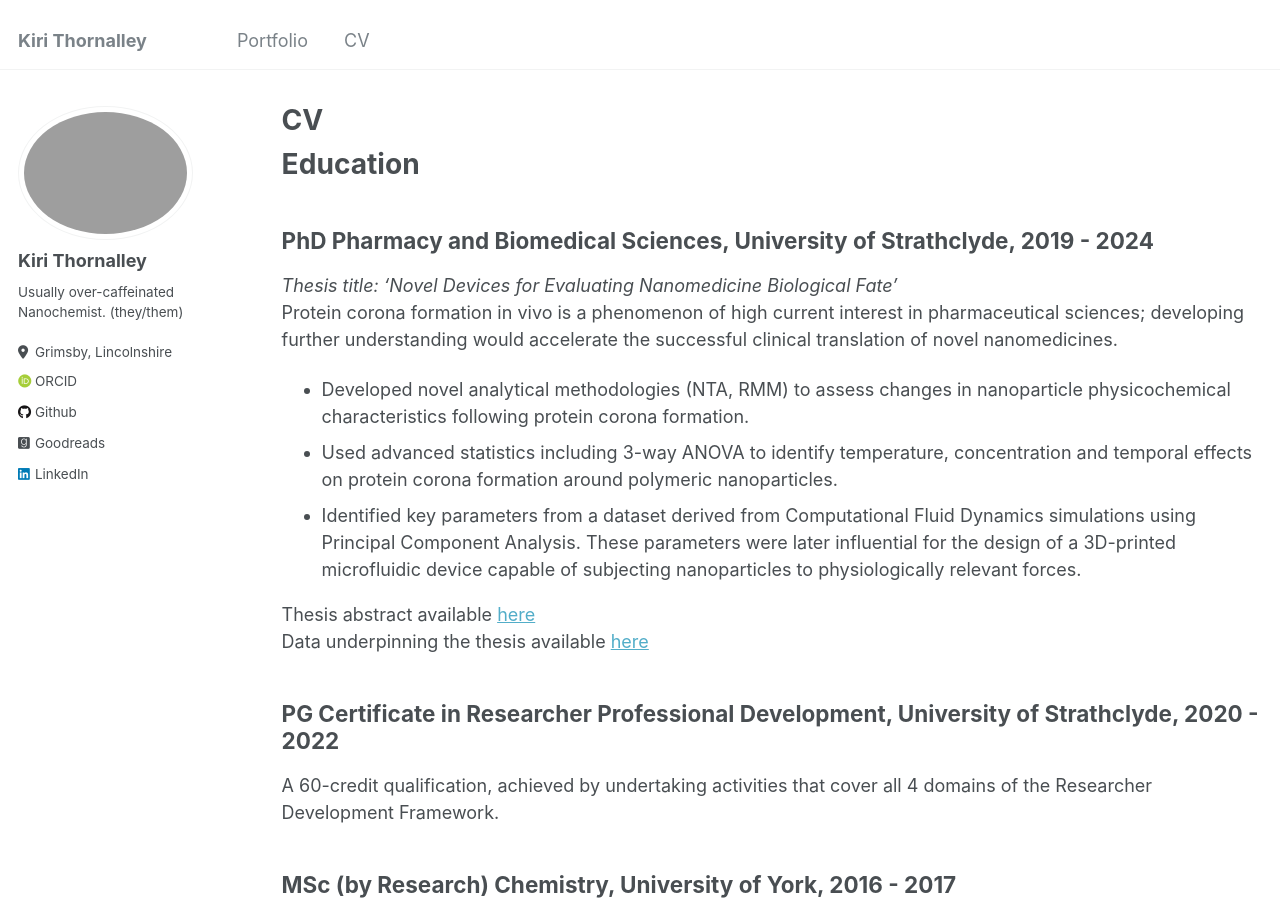
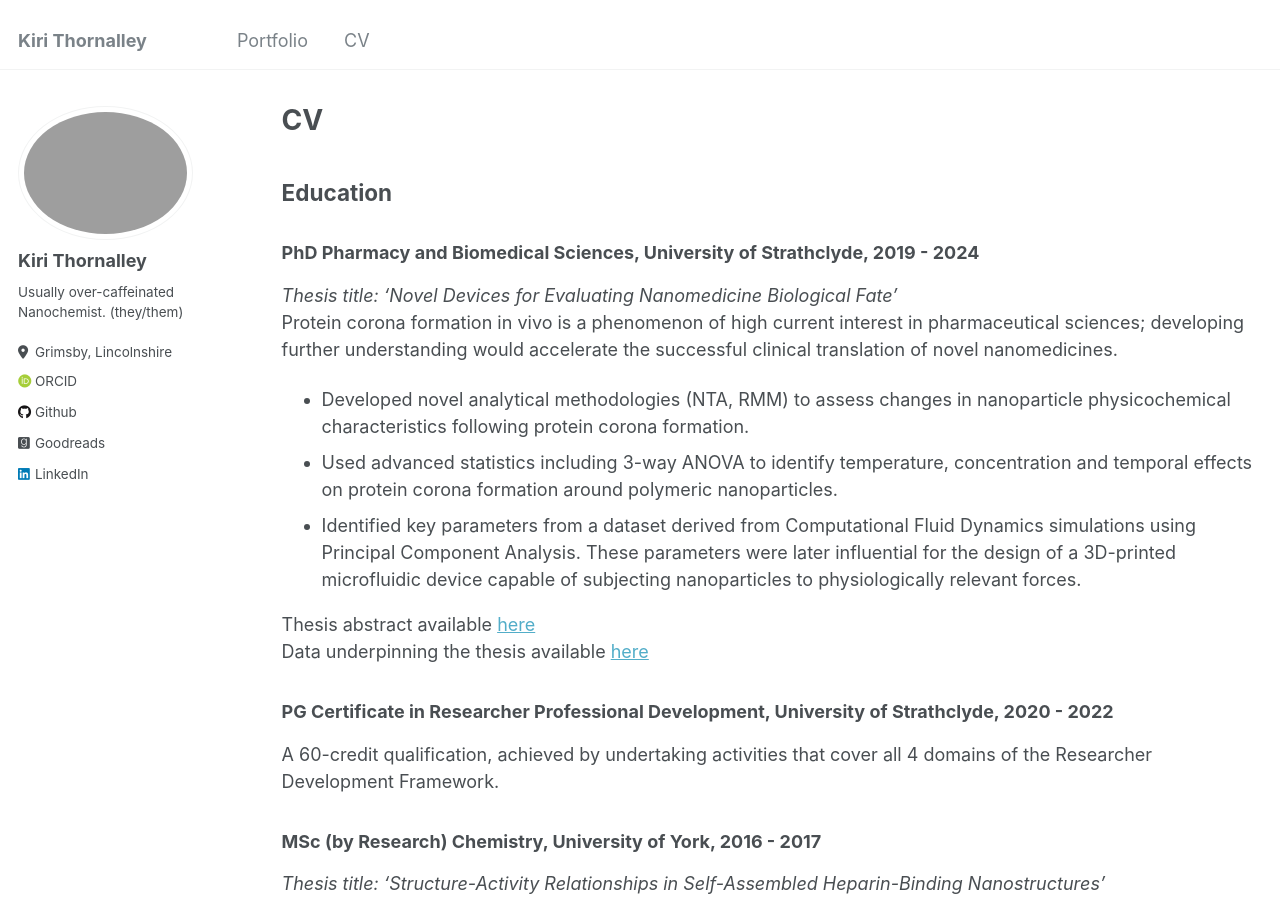
Before and after one commit to kiri-thornalley/kiri-thornalley.github.io, a Jekyll site: the page built from _pages/cv.md, in a window 1280 px wide and 900 px high. Built offline with Jekyll 4.4.1, drawn with Linux system fonts in a browser that asks for light colours; some web fonts are replaced.

Commit message:
formatting

```diff
--- a/_pages/cv.md
+++ b/_pages/cv.md
@@ -9,8 +9,8 @@ redirect_from:
 
 {% include base_path %}
 
-# Education #
-## PhD Pharmacy and Biomedical Sciences, University of Strathclyde, 2019 - 2024 ##
+## Education #
+### PhD Pharmacy and Biomedical Sciences, University of Strathclyde, 2019 - 2024 ##
 _Thesis title: 'Novel Devices for Evaluating Nanomedicine Biological Fate’_ <br/>
 Protein corona formation in vivo is a phenomenon of high current interest in pharmaceutical sciences; developing further understanding would accelerate the successful clinical translation of novel nanomedicines.
   *	Developed novel analytical methodologies (NTA, RMM) to assess changes in nanoparticle physicochemical characteristics following protein corona formation. <br/>
@@ -20,22 +20,22 @@ Protein corona formation in vivo is a phenomenon of high current interest in pha
 Thesis abstract available [here](/phd-abstract/) <br/>
 Data underpinning the thesis available [here](https://doi.org/10.15129/0c656eea-2d11-4e79-abed-d792195f90fc)
 
-## PG Certificate in Researcher Professional Development, University of Strathclyde, 2020 - 2022 <br/> ##
+### PG Certificate in Researcher Professional Development, University of Strathclyde, 2020 - 2022 <br/> ##
   A 60-credit qualification, achieved by undertaking activities that cover all 4 domains of the Researcher Development Framework.
 
-## MSc (by Research) Chemistry, University of York, 2016 - 2017 ##
+### MSc (by Research) Chemistry, University of York, 2016 - 2017 ##
 _Thesis title: ‘Structure-Activity Relationships in Self-Assembled Heparin-Binding Nanostructures’_
  * Synthesised a family of palmitic acid-based self-assembling lipopeptides. Confirmed their identity via a number of analytical methods including Mass Spectrometry, NMR and IR Spectroscopy. <br/>
   * Studied their self-assembly and binding of DNA and heparin sulfate using competition assays, Transmission Electron Microscopy and Circular Dichroism. <br/>
 
 Thesis available [here](https://etheses.whiterose.ac.uk/20048/)
 
-## BSc (hons) Chemistry, University of Sheffield, 2012 - 2016 ##
+### BSc (hons) Chemistry, University of Sheffield, 2012 - 2016 ##
 * Modules covered Inorganic, Organic and Physical Chemistry, with a specific focus on polymer and colloid chemistry. <br/>
 * First year modules included 40 credits of classes in German through the Modern Languages Teaching Centre at the University of Sheffield. These included a peer tandem module and a self directed research module which culminated in a 1500 word essay in German discussing whether the chemist Fritz Haber could be considered to be "evil" due to the role he played within the development of chemical weapons, and subsequent use of Zyklon B during WWII. <br/>
 * Final year included a 3000-word Literature Review on “Magnetic Particle Imaging and the many uses of Superparamagnetic Iron Oxide Nanoparticles (SPIONs) in Medicine”, and a group laboratory project exploring the effects of using air plasmas to alter the wettability of various polymer surfaces. <br/>
 
-# Teaching And Supervisory Experience #
+## Teaching And Supervisory Experience #
 
   <ul>{% for post in site.teaching reversed %}
     {% include archive-single-cv.html %}
@@ -43,7 +43,7 @@ Thesis available [here](https://etheses.whiterose.ac.uk/20048/)
 
 
 
-# Skills #
+## Skills #
 Technical Skills
 * A wide range of analytical skills including:
   * DLS – measuring particle size
@@ -72,63 +72,59 @@ Soft Skills
 * Leadership skills
 * Networking skills
 
-# Publications #
+## Publications #
 
   <ul>{% for post in site.publications reversed %}
     {% include archive-single-cv.html %}
   {% endfor %}</ul>
 
-# Prizes and Awards #
-## #RSC Poster, Online (via Twitter),	03/2020 ##
+## Prizes and Awards #
+### #RSC Poster, Online (via Twitter),	03/2020 ##
 Runner-up in the Nanoscience category. One of 24 winners out of nearly 800 entries.
 
-## RSC Organic Division North East Regional Meeting, Durham University,	03/2017 ##
+### RSC Organic Division North East Regional Meeting, Durham University,	03/2017 ##
 Won Networking prize.
 
-# Talks and Poster Presentations #
+## Talks and Poster Presentations #
 
   <ul>{% for post in site.talks reversed %}
     {% include archive-single-talk-cv.html  %}
   {% endfor %}</ul>
 
 
-# Outreach, Widening Participation and Public Engagement #
-## Sense about Science, Participant, 09/2022 ##
+## Outreach, Widening Participation and Public Engagement #
+### Sense about Science, Participant, 09/2022 ##
 An interactive workshop on communicating with the media, designing effective public engagement and how early career researchers can influence science policy.
 
-## The STEM Village, Organisation committee/session chair,  08/2020 ##
+### The STEM Village, Organisation committee/session chair,  08/2020 ##
 Organised a two-day virtual conference to showcase the work of a wide variety of LGBTQ+ researchers within STEM from across the globe. Particular emphasis was placed on showcasing LGBTQ+ POC researchers. <br/>
 Approximately 700 viewers attended at least part of the talks included within the symposium. Learnt to use both open-source video editing software as well as YouTube Studio in order to add accurate captions to videos to enable accessibility of recorded talks for symposium participants.
 
-## I’m A Scientist (So stay at home!),	Participant,  05/2020 – 07/2020 ##
+### I’m A Scientist (So stay at home!),	Participant,  05/2020 – 07/2020 ##
 Active participant in both Chemistry and Summer Zones. By the end of July, I had completed over 30 hours of webchats with a wide variety of groups aged 7 – 18.
 
-## West of Scotland Hub, STEM Ambassador, 01/2020 – 01/2023 ##
+### West of Scotland Hub, STEM Ambassador, 01/2020 – 01/2023 ##
 STEM Ambassadors are PVG-checked volunteers who freely give up their time to bring science to life for a wide range of in and out of school groups.
 
-# Membership of Professional Societies #
+## Membership of Professional Societies #
 Royal Society of Chemistry (AMRSC) <br/>
 British Society of Nanomedicine <br/>
 UK and Ireland Controlled Release Society <br/>
 Academy of Pharmaceutical Sciences <br/>
 
 
-# Employment Experience #
+## Employment Experience #
 ### Graduate Teaching Assistant,	University of Strathclyde,	01/2020 – 08/2023
-* Supervised computational and wet laboratory sessions for undergraduate Biomedical Scientists and Pharmacists <br/>
-
+* Supervised computational and wet laboratory sessions for undergraduate Biomedical Scientists and Pharmacists
 ### Community Ambassador, Hello Student, 08/2020 – 01/2021
 * Responsible for supporting residents and dealing with any incident that happened in the building outwith office hours
-* Problem solving and liaising with senior colleagues or external contractors when more specialist support was required to fix issues _e.g._ significant water leak in the building <br/>
-
+* Problem solving and liaising with senior colleagues or external contractors when more specialist support was required to fix issues _e.g._ significant water leak in the building
 ### Customer Contact Assistant, Public Sector Partnership Services Ltd, 01/2018 – 03/2018 and 01/2019 - 04/2019
 * Taking phone calls and processing card and cheque payments for the payable garden waste service
 * Using computer systems to check information regarding household waste services.
-* Developed an awareness of GDPR <br/>
-
+* Developed an awareness of GDPR
 ### Graduate Teaching Assistant,	University of York, 01/2017 - 09/2017
 * Delivered part of the undergraduate laboratory teaching, under the supervision of a senior demonstrator _e.g._ briefing undergraduates, making sure they work in a safe manner and providing assistance with new practical skills
 * Responsible for marking laboratory work and providing written and verbal feedback <br/>
-
 ### General Operative, Various, 05/2012 - 09/2016
 * A variety of  temporary roles including applying promotional stickers to packets and packing product in such a way to meet the requirements of the customer <br/>
```
